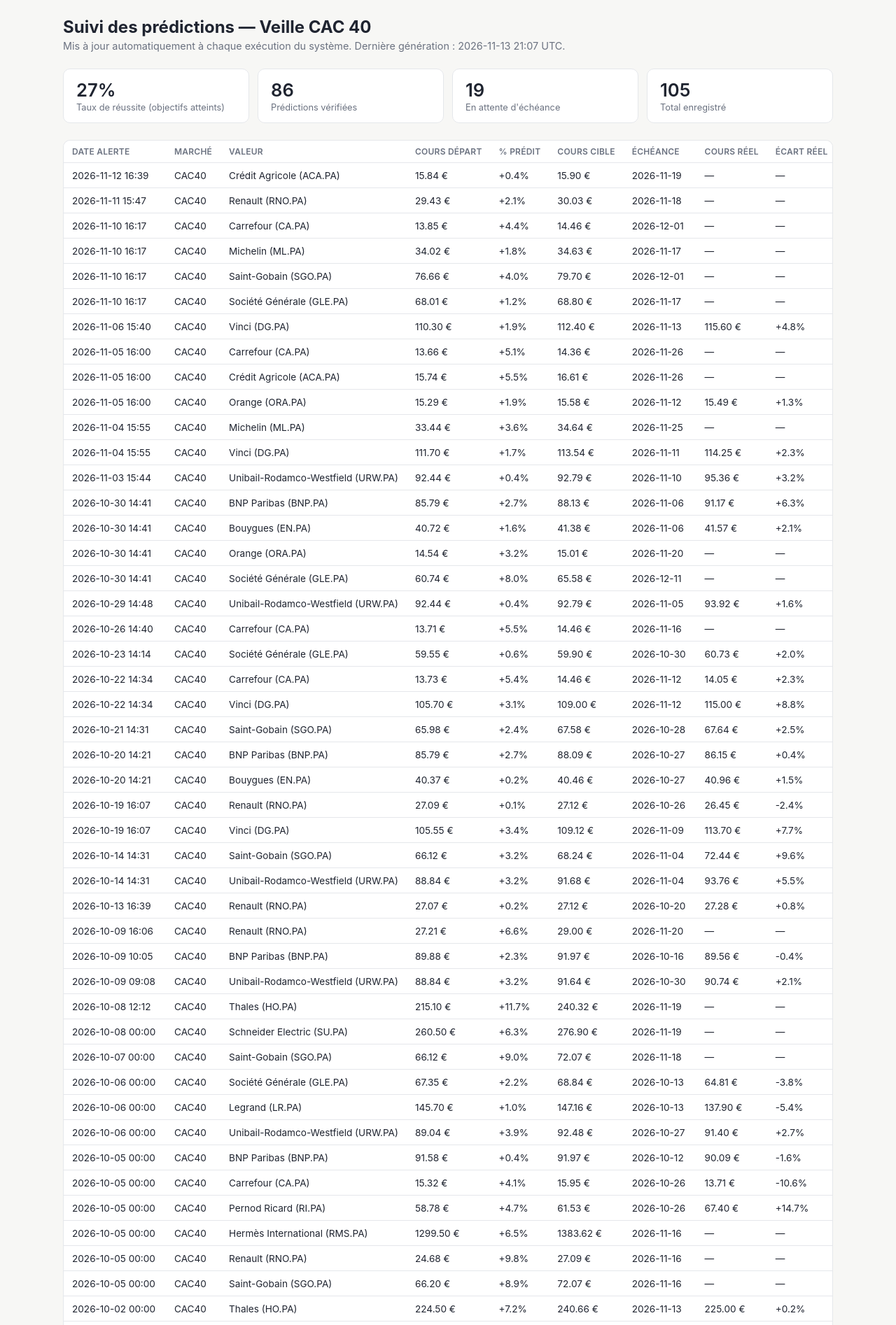
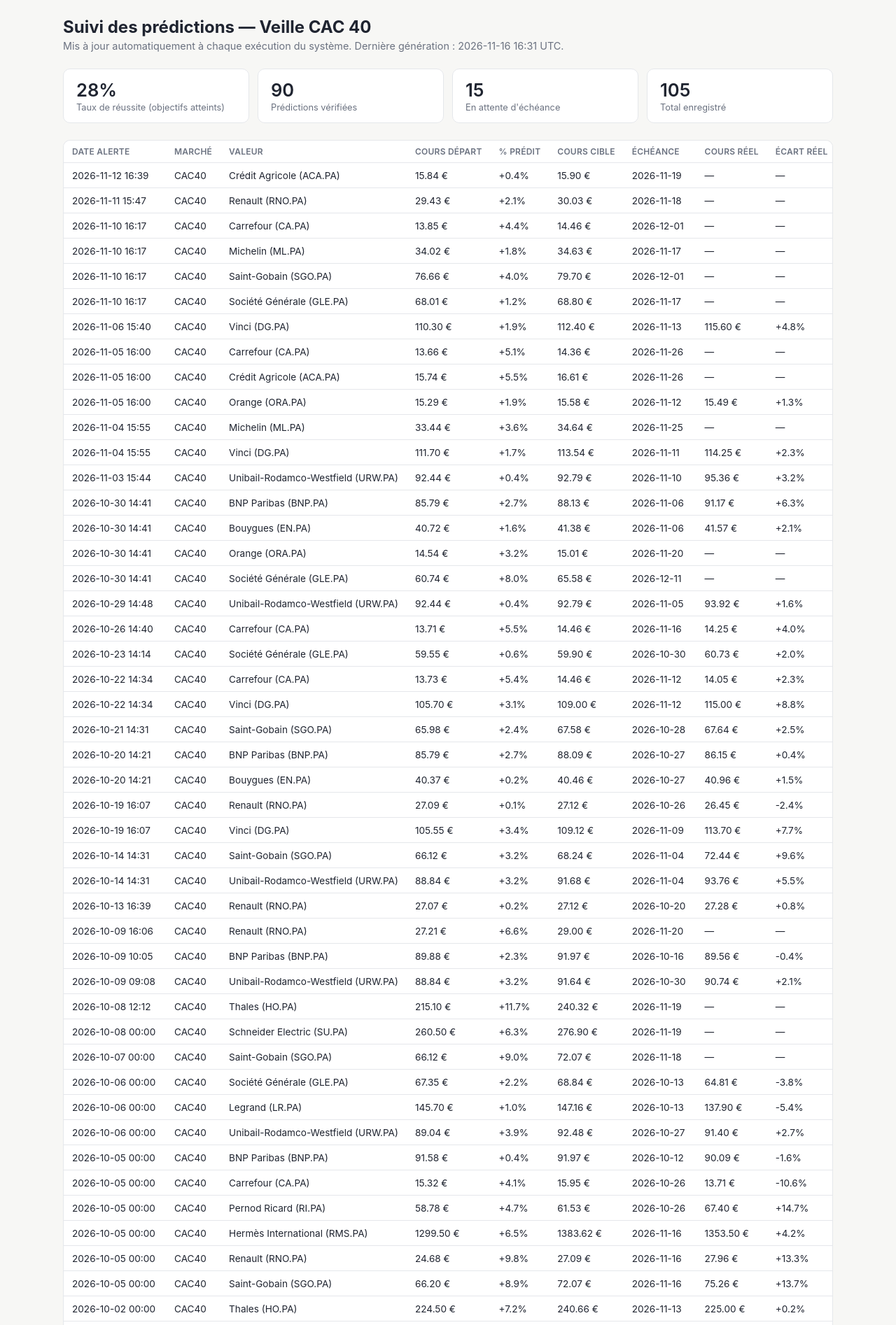
Before and after one commit to 2z7sjjgfw5-ops/Bourse, a plain HTML site: page docs/index.html in a window 1280 px wide. Shown: the top 1894 px of the page at 70% size. Drawn offline with Linux system fonts and the light colour scheme.

Commit message:
Mise à jour de l'état et du suivi des prédictions

```diff
--- a/docs/index.html
+++ b/docs/index.html
@@ -87,19 +87,19 @@
 <body>
 <div class="wrap">
   <h1>Suivi des prédictions — Veille CAC 40</h1>
-  <p class="subtitle">Mis à jour automatiquement à chaque exécution du système. Dernière génération : 2026-11-13 21:07 UTC.</p>
+  <p class="subtitle">Mis à jour automatiquement à chaque exécution du système. Dernière génération : 2026-11-16 16:31 UTC.</p>
 
   <div class="stats">
     <div class="stat-card">
-      <div class="stat-value">27%</div>
+      <div class="stat-value">28%</div>
       <div class="stat-label">Taux de réussite (objectifs atteints)</div>
     </div>
     <div class="stat-card">
-      <div class="stat-value">86</div>
+      <div class="stat-value">90</div>
       <div class="stat-label">Prédictions vérifiées</div>
     </div>
     <div class="stat-card">
-      <div class="stat-value">19</div>
+      <div class="stat-value">15</div>
       <div class="stat-label">En attente d'échéance</div>
     </div>
     <div class="stat-card">
@@ -349,9 +349,9 @@
           <td>+5.5%</td>
           <td>14.46 €</td>
           <td>2026-11-16</td>
-          <td>—</td>
-          <td>—</td>
-          <td><span class="pill pill-attente">En attente</span></td>
+          <td>14.25 €</td>
+          <td>+4.0%</td>
+          <td><span class="pill pill-manque">Manqué</span></td>
         </tr>
         <tr>
           <td>2026-10-23 14:14</td>
@@ -637,9 +637,9 @@
           <td>+6.5%</td>
           <td>1383.62 €</td>
           <td>2026-11-16</td>
-          <td>—</td>
-          <td>—</td>
-          <td><span class="pill pill-attente">En attente</span></td>
+          <td>1353.50 €</td>
+          <td>+4.2%</td>
+          <td><span class="pill pill-manque">Manqué</span></td>
         </tr>
         <tr>
           <td>2026-10-05 00:00</td>
@@ -649,9 +649,9 @@
           <td>+9.8%</td>
           <td>27.09 €</td>
           <td>2026-11-16</td>
-          <td>—</td>
-          <td>—</td>
-          <td><span class="pill pill-attente">En attente</span></td>
+          <td>27.96 €</td>
+          <td>+13.3%</td>
+          <td><span class="pill pill-atteint">Atteint</span></td>
         </tr>
         <tr>
           <td>2026-10-05 00:00</td>
@@ -661,9 +661,9 @@
           <td>+8.9%</td>
           <td>72.07 €</td>
           <td>2026-11-16</td>
-          <td>—</td>
-          <td>—</td>
-          <td><span class="pill pill-attente">En attente</span></td>
+          <td>75.26 €</td>
+          <td>+13.7%</td>
+          <td><span class="pill pill-atteint">Atteint</span></td>
         </tr>
         <tr>
           <td>2026-10-02 00:00</td>
```
Also changed, not shown: state/predictions.csv (+4 -4 lines).
